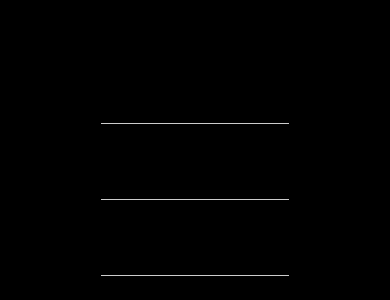
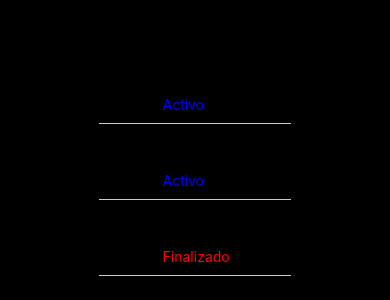
Before and after one commit to paulmacguire/tournify, a React Native app: screen / in a window 390 px wide. Shown: the part 260-560 px from the top of the page. Built offline with nearby package versions, Linux system fonts and the light colour scheme.

Commit message:
style: add style file to main tourneys page

```diff
--- /dev/null
+++ b/assets/Styles/Torneos.ts
@@ -0,0 +1,36 @@
+// styles.ts
+import { StyleSheet } from 'react-native';
+
+const styles = StyleSheet.create({
+    container: {
+        flex: 1,
+        padding: 0,
+    },
+    itemContainer: {
+        padding: 10,
+        borderBottomWidth: 1,
+        borderBottomColor: '#ccc',
+    },
+    title: {
+        fontSize: 18,
+        fontWeight: 'bold',
+    },
+    row: {
+        flexDirection: 'row',
+        justifyContent: 'space-between',
+    },
+    loadingContainer: {
+        flex: 1,
+        justifyContent: 'center',
+        alignItems: 'center',
+    },
+    loadingText: {
+        marginTop: 10,
+        fontSize: 16,
+    },
+    boldText: {
+        fontWeight: 'bold',
+    }
+});
+
+export default styles;
--- a/components/Torneos.tsx
+++ b/components/Torneos.tsx
@@ -1,5 +1,6 @@
 import React, { useEffect, useState } from 'react';
 import { View, Text, FlatList, ActivityIndicator } from 'react-native';
+import styles from '../assets/Styles/Torneos';
 
 interface Torneo {
     ID_Torneo: number;
@@ -52,52 +53,46 @@ const Torneos: React.FC = () => {
         setTimeout(() => {
             setTorneos(torneosSimulados);
             setLoading(false);
-        }, 1000); // 1 segundo de delay simulado
+        }, 1000);
 
     }, []);
 
     if (loading) {
         return (
-            <View className="flex">
+            <View style={styles.loadingContainer}>
                 <ActivityIndicator size="large" color="#0000ff" />
-                <Text>Cargando torneos...</Text>
+                <Text style={styles.loadingText}>Cargando torneos...</Text>
             </View>
         );
     }
 
     if (error) {
         return (
-            <View>
+            <View style={styles.container}>
                 <Text>{error}</Text>
             </View>
         );
     }
 
     return (
-        <View>
+        <View style={styles.container}>
             <FlatList
                 data={torneos}
                 keyExtractor={(torneo) => torneo.ID_Torneo.toString()}
                 renderItem={({ item }) => (
-                    // <View style={{ padding: 10, borderBottomWidth: 1, borderBottomColor: '#ccc' }}>
-                    //     <Text style={{ fontSize: 18, fontWeight: 'bold' }}>{item.Nombre}</Text>
-                    //     <Text>Fecha: {item.Fecha}</Text>
-                    //     <Text>Ubicación: {item.Ubicación}</Text>
-                    //     <Text>Estado: {item.Estado}</Text>
-                    //     <Text>Clasificación: {item.Clasificación}</Text>
-                    // </View>
-                    <View style={{ padding: 10, borderBottomWidth: 1, borderBottomColor: '#ccc' }}>
-                        <Text style={{ fontSize: 18, fontWeight: 'bold' }}>{item.Nombre}</Text>
-                        <View style={{ flexDirection: 'row', justifyContent: 'space-between' }}>
+                    <View style={styles.itemContainer}>
+                        <Text style={styles.title}>{item.Nombre}</Text>
+                        <View style={styles.row}>
                             <Text>{item.Fecha}</Text>
                             <Text>{item.Ubicación}</Text>
                         </View>
-                        <View style={{ flexDirection: 'row', justifyContent: 'space-between' }}>
-                            <Text>Estado: {item.Estado}</Text>
-                            <Text>{item.Clasificación}</Text>
+                        <View style={styles.row}>
+                            <Text>
+                                Estado: <Text style={{ color: item.Estado === 'Finalizado' ? 'red' : 'blue' }}>{item.Estado}</Text>
+                            </Text>
+                            <Text style={styles.boldText}>{item.Clasificación}</Text>
                         </View>
                     </View>
-
                 )}
             />
         </View>
```
